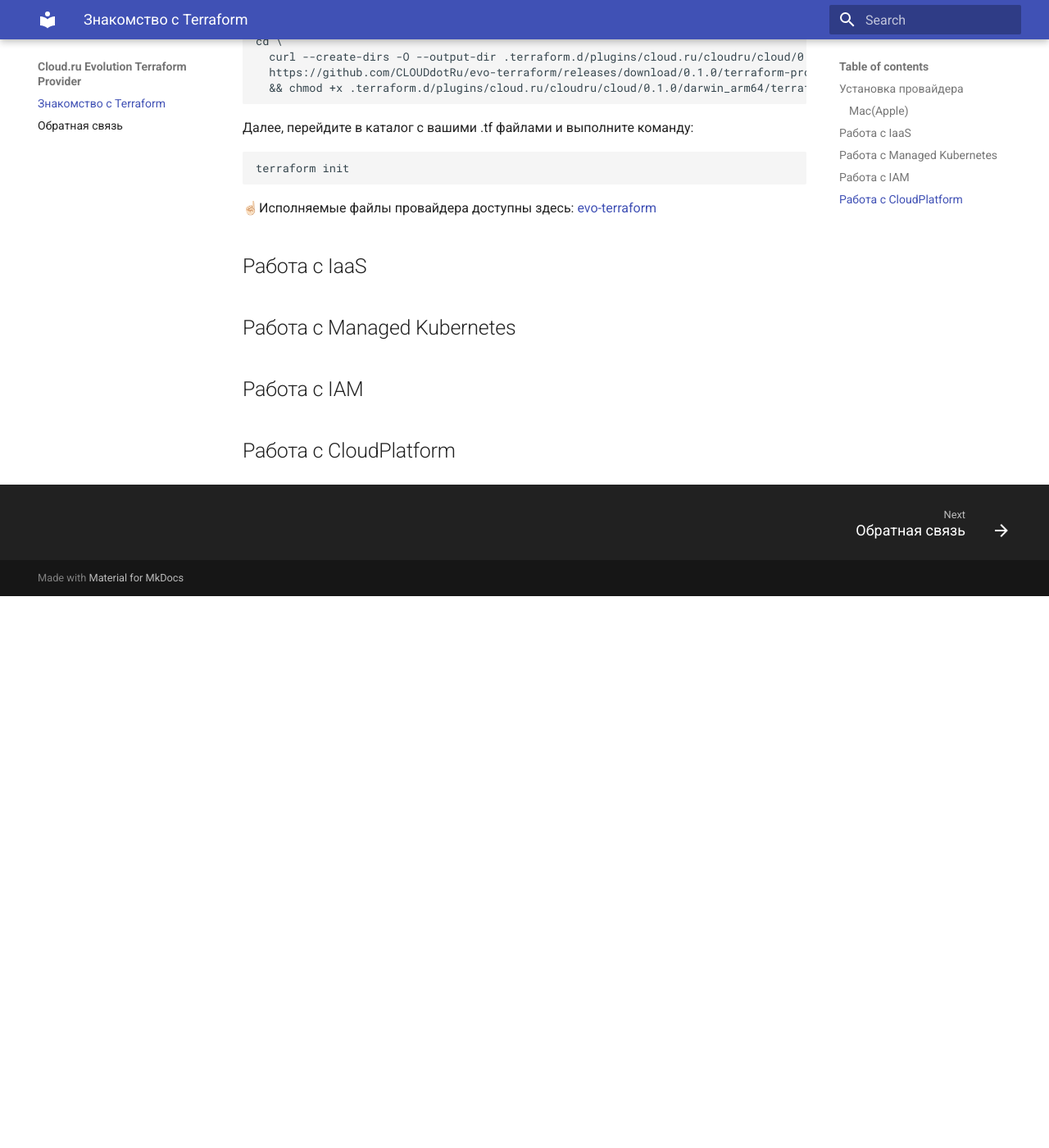
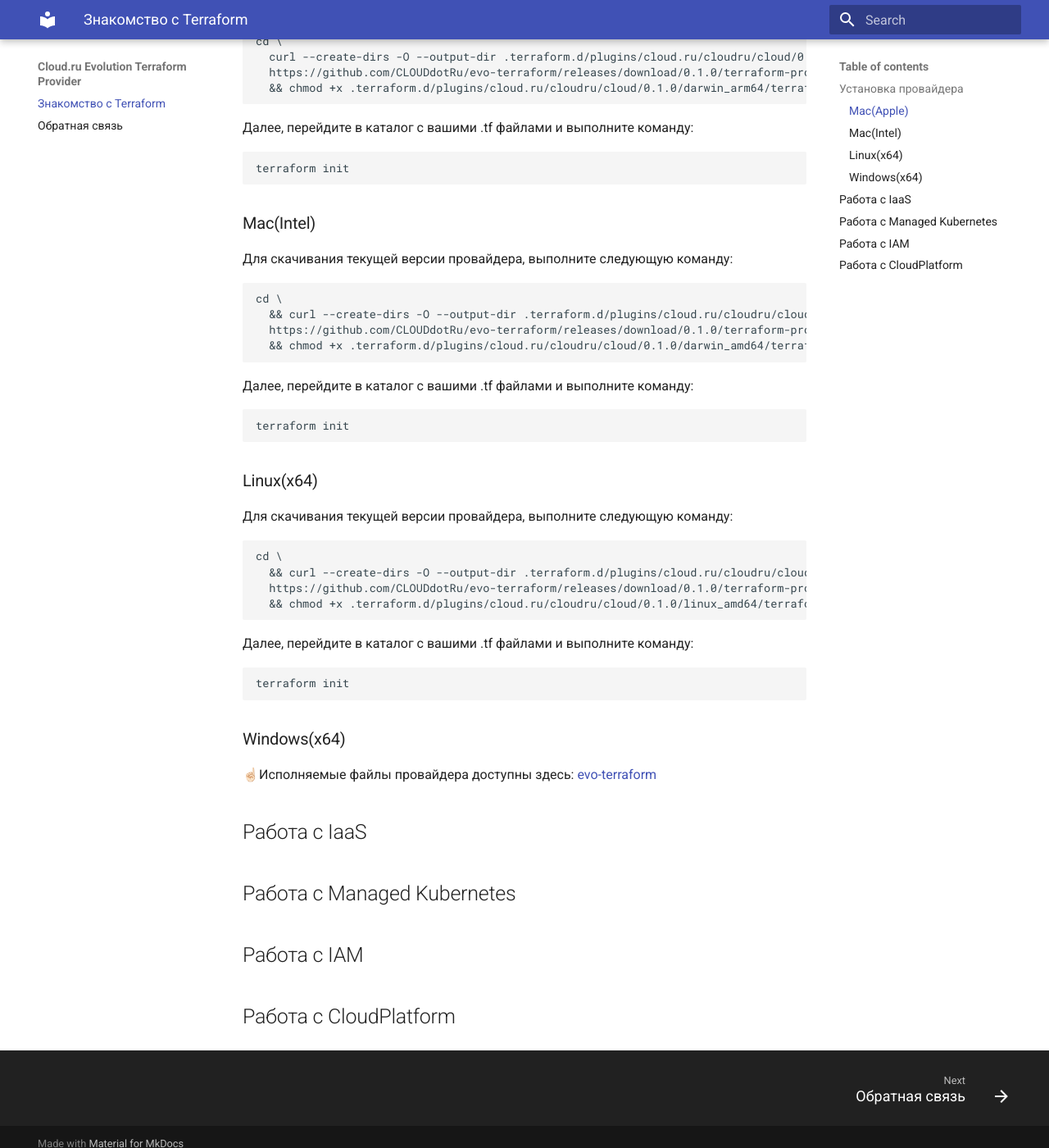
Before and after one commit to CLOUDdotRu/evo-terraform, an MkDocs documentation site: the page built from docs/index.md, in a window 1280 px wide and 1400 px high, scrolled down 827 px. Shown: the whole window at 82% size. Built offline with MkDocs 1.6.1 and Material for MkDocs 9.7.7, drawn with Linux system fonts in a browser that asks for light colours; before the commit the page ends 1554 px from its top, so only the background shows below that.

Commit message:
Update index.md
Добавлены описания других платформ и архитектур

````diff
--- a/docs/index.md
+++ b/docs/index.md
@@ -27,6 +27,44 @@
 terraform init
 ```
 
+### Mac(Intel)
+
+Для скачивания текущей версии провайдера, выполните следующую команду:
+
+``` bash
+cd \
+  && curl --create-dirs -O --output-dir .terraform.d/plugins/cloud.ru/cloudru/cloud/0.1.0/darwin_amd64 \
+  https://github.com/CLOUDdotRu/evo-terraform/releases/download/0.1.0/terraform-provider-cloud_0.1.0_darwin_amd64 \
+  && chmod +x .terraform.d/plugins/cloud.ru/cloudru/cloud/0.1.0/darwin_amd64/terraform-provider-cloud_0.1.0_darwin_amd64
+```
+
+Далее, перейдите в каталог с вашими .tf файлами и выполните команду:
+
+``` bash
+terraform init
+```
+
+### Linux(x64)
+
+Для скачивания текущей версии провайдера, выполните следующую команду:
+
+``` bash
+cd \
+  && curl --create-dirs -O --output-dir .terraform.d/plugins/cloud.ru/cloudru/cloud/0.1.0/linux_amd64 \
+  https://github.com/CLOUDdotRu/evo-terraform/releases/download/0.1.0/terraform-provider-cloud_0.1.0_linux_amd64 \
+  && chmod +x .terraform.d/plugins/cloud.ru/cloudru/cloud/0.1.0/linux_amd64/terraform-provider-cloud_0.1.0_linux_amd64
+```
+
+Далее, перейдите в каталог с вашими .tf файлами и выполните команду:
+
+``` bash
+terraform init
+```
+
+### Windows(x64)
+
+
+
 ☝🏻Исполняемые файлы провайдера доступны здесь: [evo-terraform](https://github.com/CLOUDdotRu/evo-terraform/releases){target=_blank}
 
 ## Работа с IaaS
````
